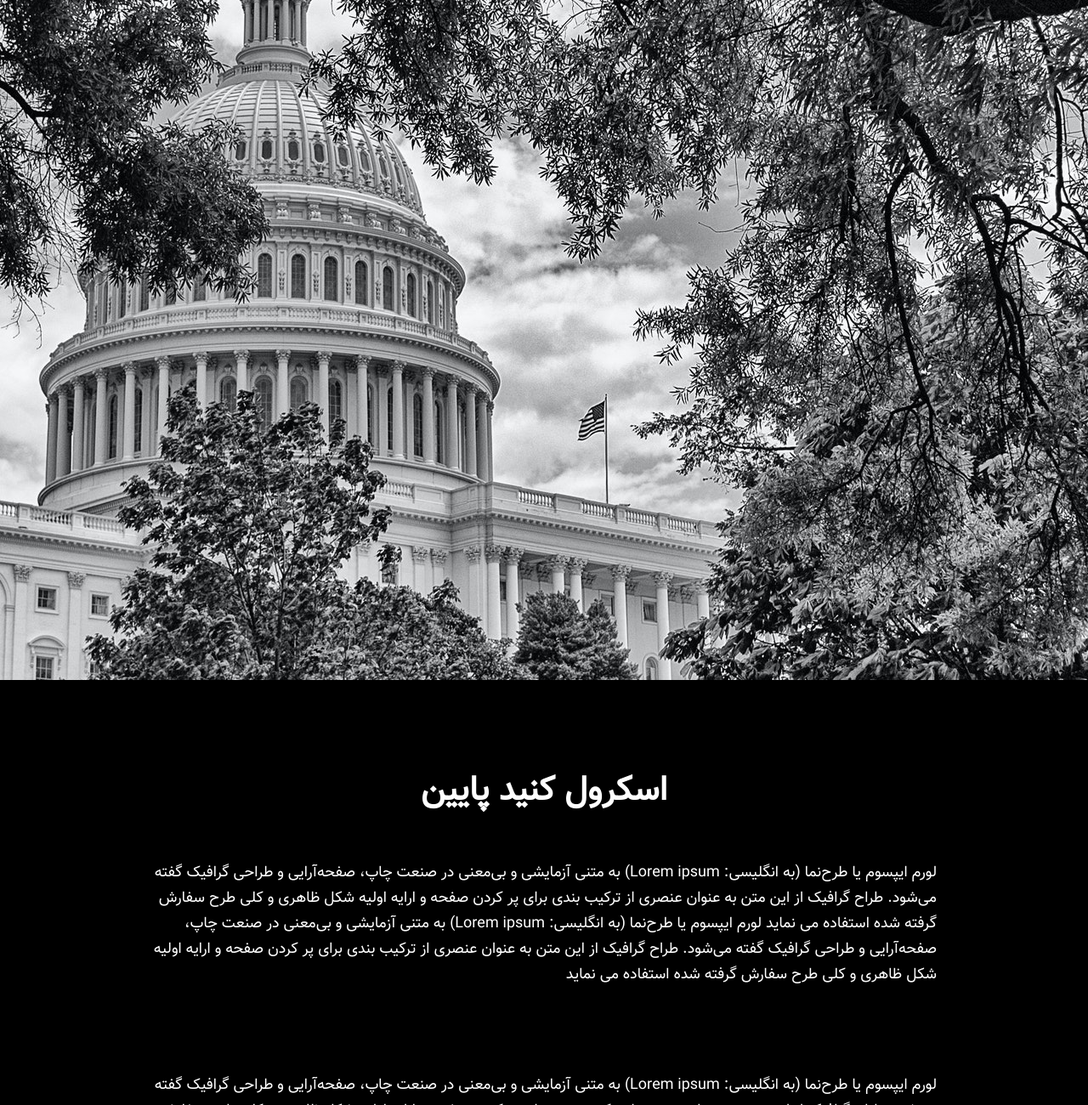
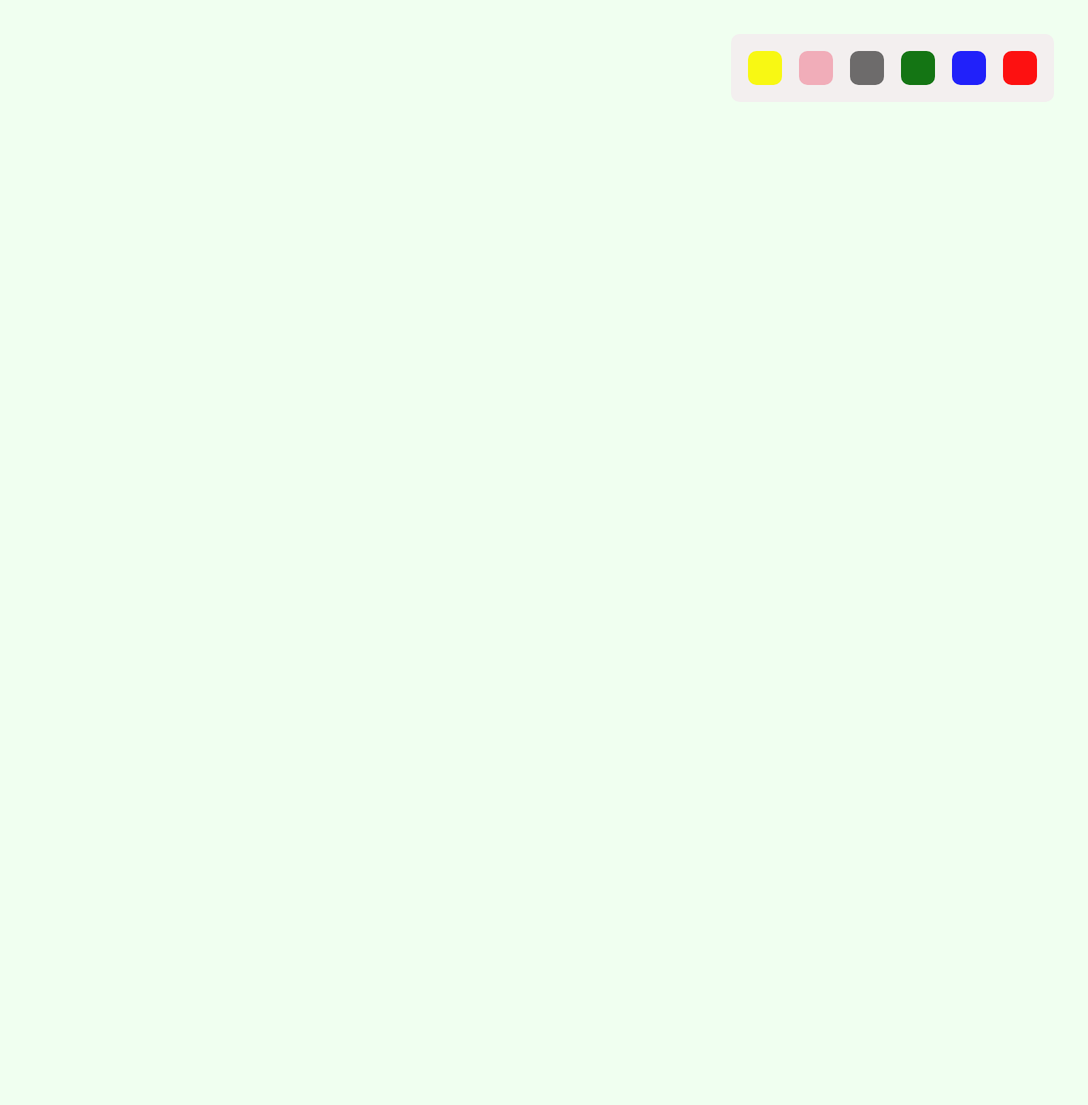
Before and after one commit to saman7370/MiniProject-forTest, a plain HTML site: page index.html in a window 1280 px wide. Shown: the top 1300 px of the page at 85% size. After the commit the page ends 800 px from the top, so only its background shows below. Drawn offline with Linux system fonts and the light colour scheme.

Commit message:
Change-Color-Background

```diff
--- a/css/style.css
+++ b/css/style.css
@@ -1,10 +1,3 @@
-@font-face {
-    font-family: "vazir";
-    src: url("../fonts/vazir.eot") format("eot");
-    src: url("../fonts/vazir.ttf") format("ttf");
-    src: url("../fonts/vazir.woff") format("woff");
-    src: url("../fonts/vazir.woff2") format("woff2");}
-
 *{
     margin: 0;
     padding: 0;
@@ -12,42 +5,39 @@
 
 body{
     direction: rtl;
-    font-family: vazir;
     background-color: honeydew;}
 
-header{
-    position: relative;
-    width: 100%;
-    height: 100vh;
-    background-color: #000;}
+.box{
+    position: absolute;
+    top: 40px;
+    right: 40px;
+    background-color: rgb(243, 239, 239);
+    padding: 10px;
+    display: flex;
+    border-radius: 10px;}
 
-header .bg{
-    position: absolute;
-    top: 0;
-    right: 0;
-    width: 100%;
-    height: 100%;
-    background: url("../img/1.jpg");
-    background-position: center;}
+.box a{
+    width: 40px;
+    height: 40px;
+    cursor: pointer;
+    margin: 10px;
+    border-radius: 10px;
+    text-indent: -500px;}
 
-section{
-    width: 100%;
-    padding: 100px 0;
-    background-color: #000;
-    color: #fff;}
+#red{
+    background-color: #fd1111;}
 
-section .container{
-    width: 80%;
-    margin: auto;
-    display: flex;
-    flex-direction: column;
-    justify-content: center;
-    align-items: center;}
+#blue{
+    background-color: #2121fa;}
 
-section .container h2{
-    font-size: 40px;}
+#green{
+    background-color: #147514;}
 
-section .container p{
-    font-size: 18px;
-    line-height: 30px;
-    margin: 50px;}
+#gray{
+    background-color: #6d6b6b;}
+
+#pink{
+    background-color: #f1adb9;}
+
+#yellow{
+    background-color: #f8f813;}
--- a/index.html
+++ b/index.html
@@ -3,33 +3,21 @@
     <meta charset="UTF-8">
     <meta http-equiv="X-UA-Compatible" content="IE=edge">
     <meta name="viewport" content="width=device-width, initial-scale=1.0">
-    <title>محو شدن هدر با اسکرول</title>
+    <title>پالت رنگ بدنه</title>
     <link rel="stylesheet" href="css/style.css">
-
-
 
 
 
 </head>
 <body>
-    <header>
-        <div class="bg"></div>
-    </header>
-    <section>
-        <div class="container">
-            <h2>اسکرول کنید پایین</h2>
-            <p>لورم ایپسوم یا طرح‌نما (به انگلیسی: Lorem ipsum) به متنی آزمایشی و بی‌معنی در صنعت چاپ، صفحه‌آرایی و طراحی گرافیک گفته می‌شود. طراح گرافیک از این متن به عنوان عنصری از ترکیب بندی برای پر کردن صفحه و ارایه اولیه شکل ظاهری و کلی طرح سفارش گرفته شده استفاده می نماید لورم ایپسوم یا طرح‌نما (به انگلیسی: Lorem ipsum) به متنی آزمایشی و بی‌معنی در صنعت چاپ، صفحه‌آرایی و طراحی گرافیک گفته می‌شود. طراح گرافیک از این متن به عنوان عنصری از ترکیب بندی برای پر کردن صفحه و ارایه اولیه شکل ظاهری و کلی طرح سفارش گرفته شده استفاده می نماید </p>
-            <p>لورم ایپسوم یا طرح‌نما (به انگلیسی: Lorem ipsum) به متنی آزمایشی و بی‌معنی در صنعت چاپ، صفحه‌آرایی و طراحی گرافیک گفته می‌شود. طراح گرافیک از این متن به عنوان عنصری از ترکیب بندی برای پر کردن صفحه و ارایه اولیه شکل ظاهری و کلی طرح سفارش گرفته شده استفاده می نماید لورم ایپسوم یا طرح‌نما (به انگلیسی: Lorem ipsum) به متنی آزمایشی و بی‌معنی در صنعت چاپ، صفحه‌آرایی و طراحی گرافیک گفته می‌شود. طراح گرافیک از این متن به عنوان عنصری از ترکیب بندی برای پر کردن صفحه و ارایه اولیه شکل ظاهری و کلی طرح سفارش گرفته شده استفاده می نماید </p>
-            <p>لورم ایپسوم یا طرح‌نما (به انگلیسی: Lorem ipsum) به متنی آزمایشی و بی‌معنی در صنعت چاپ، صفحه‌آرایی و طراحی گرافیک گفته می‌شود. طراح گرافیک از این متن به عنوان عنصری از ترکیب بندی برای پر کردن صفحه و ارایه اولیه شکل ظاهری و کلی طرح سفارش گرفته شده استفاده می نماید لورم ایپسوم یا طرح‌نما (به انگلیسی: Lorem ipsum) به متنی آزمایشی و بی‌معنی در صنعت چاپ، صفحه‌آرایی و طراحی گرافیک گفته می‌شود. طراح گرافیک از این متن به عنوان عنصری از ترکیب بندی برای پر کردن صفحه و ارایه اولیه شکل ظاهری و کلی طرح سفارش گرفته شده استفاده می نماید </p>
-            <p>لورم ایپسوم یا طرح‌نما (به انگلیسی: Lorem ipsum) به متنی آزمایشی و بی‌معنی در صنعت چاپ، صفحه‌آرایی و طراحی گرافیک گفته می‌شود. طراح گرافیک از این متن به عنوان عنصری از ترکیب بندی برای پر کردن صفحه و ارایه اولیه شکل ظاهری و کلی طرح سفارش گرفته شده استفاده می نماید لورم ایپسوم یا طرح‌نما (به انگلیسی: Lorem ipsum) به متنی آزمایشی و بی‌معنی در صنعت چاپ، صفحه‌آرایی و طراحی گرافیک گفته می‌شود. طراح گرافیک از این متن به عنوان عنصری از ترکیب بندی برای پر کردن صفحه و ارایه اولیه شکل ظاهری و کلی طرح سفارش گرفته شده استفاده می نماید </p>
-            <p>لورم ایپسوم یا طرح‌نما (به انگلیسی: Lorem ipsum) به متنی آزمایشی و بی‌معنی در صنعت چاپ، صفحه‌آرایی و طراحی گرافیک گفته می‌شود. طراح گرافیک از این متن به عنوان عنصری از ترکیب بندی برای پر کردن صفحه و ارایه اولیه شکل ظاهری و کلی طرح سفارش گرفته شده استفاده می نماید لورم ایپسوم یا طرح‌نما (به انگلیسی: Lorem ipsum) به متنی آزمایشی و بی‌معنی در صنعت چاپ، صفحه‌آرایی و طراحی گرافیک گفته می‌شود. طراح گرافیک از این متن به عنوان عنصری از ترکیب بندی برای پر کردن صفحه و ارایه اولیه شکل ظاهری و کلی طرح سفارش گرفته شده استفاده می نماید </p>
-            <p>لورم ایپسوم یا طرح‌نما (به انگلیسی: Lorem ipsum) به متنی آزمایشی و بی‌معنی در صنعت چاپ، صفحه‌آرایی و طراحی گرافیک گفته می‌شود. طراح گرافیک از این متن به عنوان عنصری از ترکیب بندی برای پر کردن صفحه و ارایه اولیه شکل ظاهری و کلی طرح سفارش گرفته شده استفاده می نماید لورم ایپسوم یا طرح‌نما (به انگلیسی: Lorem ipsum) به متنی آزمایشی و بی‌معنی در صنعت چاپ، صفحه‌آرایی و طراحی گرافیک گفته می‌شود. طراح گرافیک از این متن به عنوان عنصری از ترکیب بندی برای پر کردن صفحه و ارایه اولیه شکل ظاهری و کلی طرح سفارش گرفته شده استفاده می نماید </p>
-        </div>
-    </section>
-
-
-
-
+    <div class="box">
+        <a href="#" onclick="changeColor('red')" id="red">#fd1111</a>
+        <a href="#" onclick="changeColor('blue')" id="blue">#2121fa</a>
+        <a href="#" onclick="changeColor('green')" id="green">#147514</a>
+        <a href="#" onclick="changeColor('gray')" id="gray">#6d6b6b</a>
+        <a href="#" onclick="changeColor('pink')" id="pink">#f1adb9</a>
+        <a href="#" onclick="changeColor('yellow')" id="yellow">#f8f813</a>
+    </div>
 
 
 
--- a/js/javascript.js
+++ b/js/javascript.js
@@ -1,5 +1,3 @@
-const bg = document.querySelector('.bg');
-
-window.addEventListener('scroll', function(){
-    bg.style.opacity = 1 - + window.pageYOffset / 800;
-})
+function changeColor(id){
+    document.body.style.background = document.getElementById(id).innerHTML;
+}
```
Also changed, not shown: img/1.jpg (deleted).
